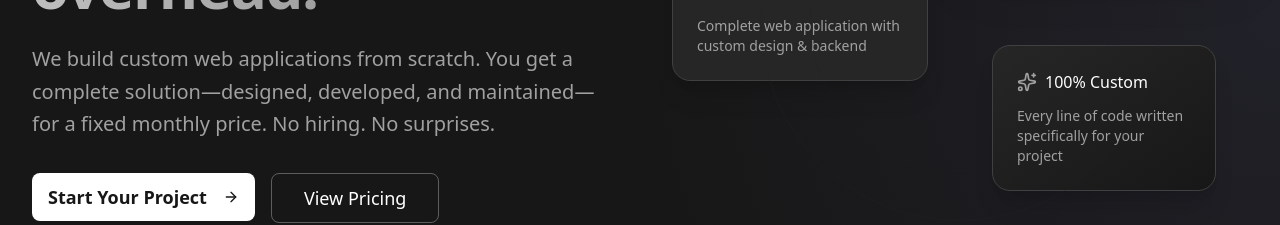
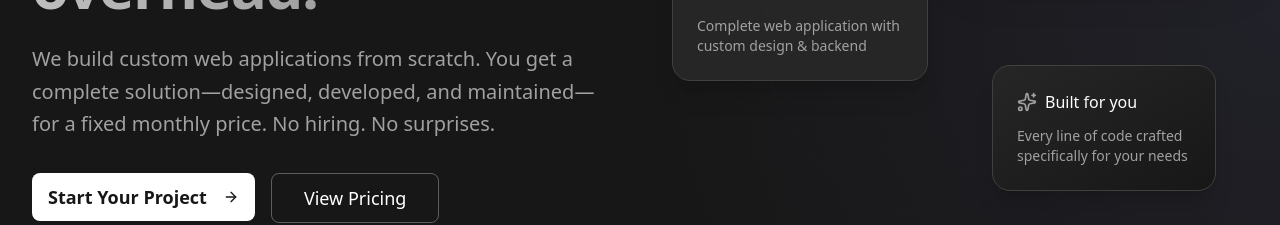
Before and after one commit to acentar/ceptiv.net, a Next.js app: page / in a window 1280 px wide. Shown: the part 387-612 px from the top of the page. Built offline with nearby package versions, Linux system fonts and the light colour scheme; no server answers; the database is empty.

Commit message:
fix: Change '100% Custom' to 'Built for you' in hero

```diff
--- a/src/app/page.tsx
+++ b/src/app/page.tsx
@@ -313,10 +313,10 @@ export default function Home() {
                 >
                   <div className="flex items-center gap-2 mb-3">
                     <Sparkles className="w-5 h-5 text-neutral-400" />
-                    <span className="text-white font-medium">100% Custom</span>
+                    <span className="text-white font-medium">Built for you</span>
                   </div>
                   <p className="text-sm text-neutral-400">
-                    Every line of code written specifically for your project
+                    Every line of code crafted specifically for your needs
                   </p>
                 </motion.div>
 
```
